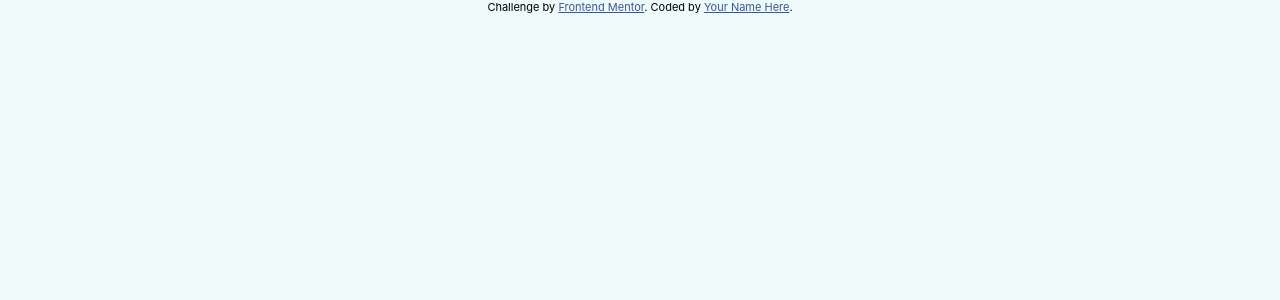
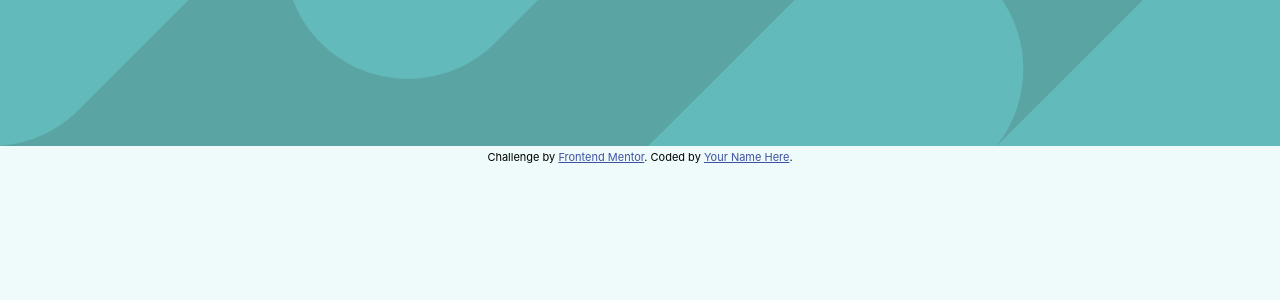
Before and after one commit to mikeg1440/static-job-listings-page, a React (Create React App) app: page / in a window 1280 px wide. Shown: the top 300 px of the page. Built offline with nearby package versions, Linux system fonts and the light colour scheme.

Commit message:
Add header image to app component

```diff
--- a/src/components/App.js
+++ b/src/components/App.js
@@ -1,9 +1,11 @@
 import React from 'react';
+import headerImg from '../images/bg-header-desktop.svg';
 import './App.css';
 
 function App() {
   return (
     <div className="App">
+      <img className='app-header' src={headerImg} alt='header' />
     </div>
   );
 }
```
